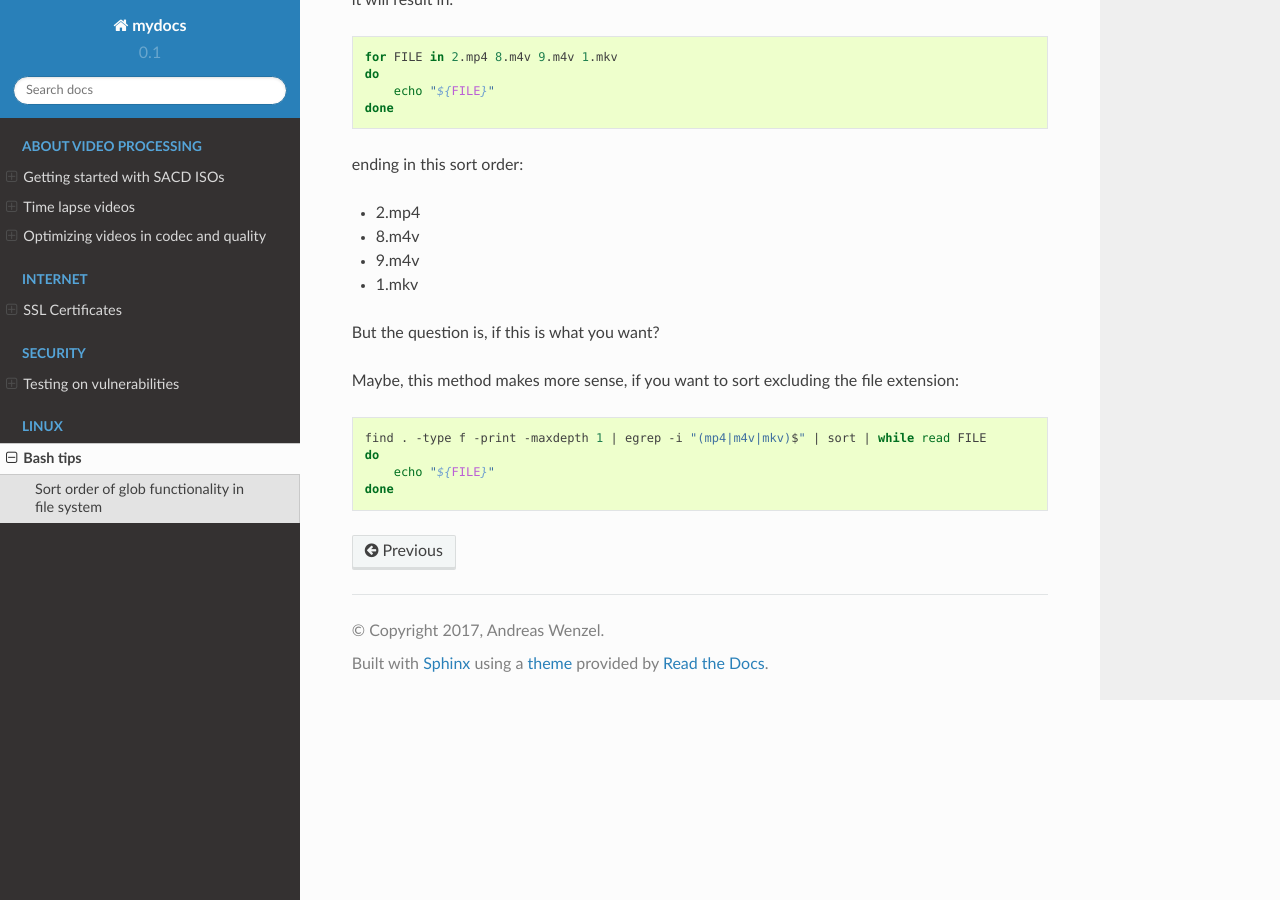
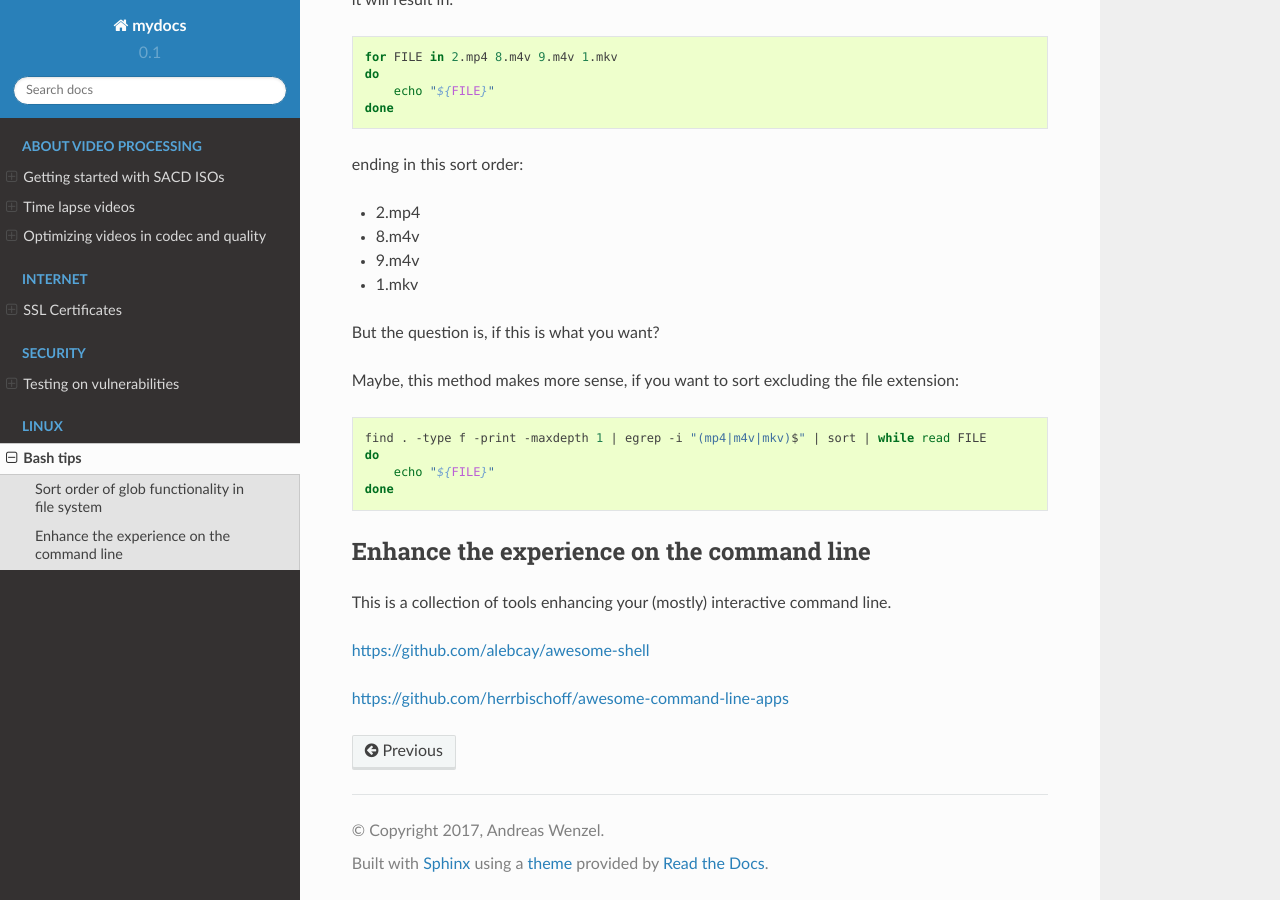
Before and after one commit to awenny/mydocs, a Sphinx documentation site: the page built from docs/source/bash_tips.rst, in a window 1280 px wide and 900 px high, scrolled down 918 px. Built offline with Sphinx 7.4.7 and the Read the Docs theme 2.0.0, drawn with Linux system fonts in a browser that asks for light colours.

Commit message:
Added shell extensions

```diff
--- a/docs/source/bash_tips.rst
+++ b/docs/source/bash_tips.rst
@@ -59,3 +59,12 @@ extension::
     do
         echo "${FILE}"
     done
+
+Enhance the experience on the command line
+==========================================
+
+This is a collection of tools enhancing your (mostly) interactive command line.
+
+https://github.com/alebcay/awesome-shell
+
+https://github.com/herrbischoff/awesome-command-line-apps
```
